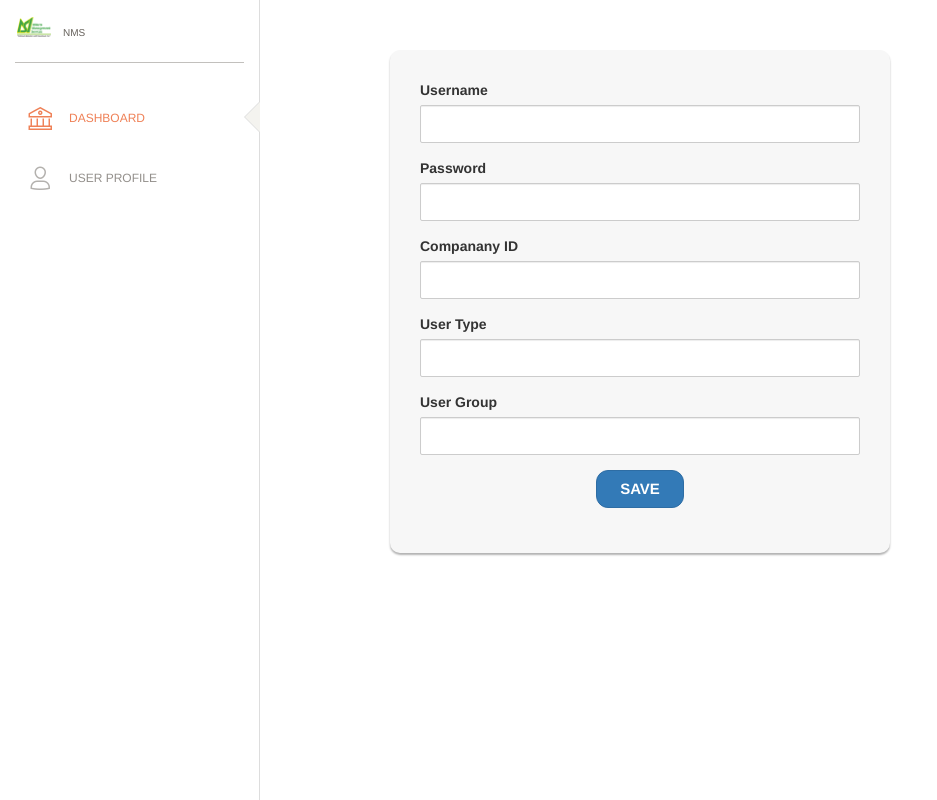
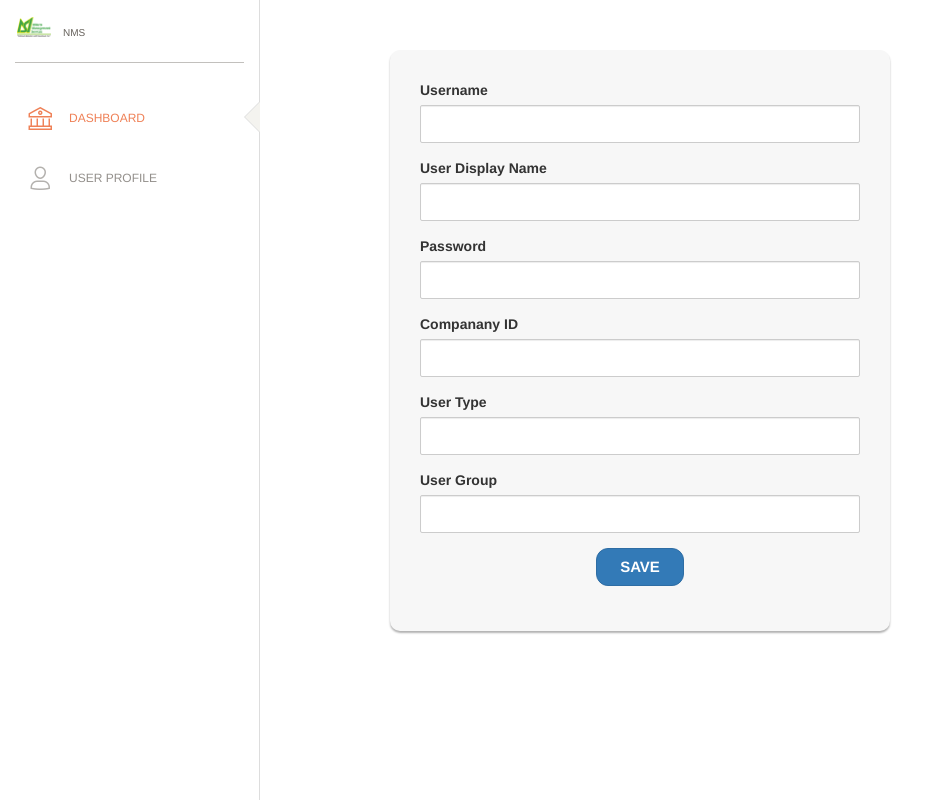
Before and after one commit to shanesoysa/Nikro-system-backup, a PHP site: page /usermanagement.php in a window 1280 px wide. Shown: the whole page, without its empty margins (0-937 px from the left). Run offline with PHP 8.4, Linux system fonts and the light colour scheme; the visitor is signed in with stand-in values (Sample User, id 1); data that the repository does not hold is empty; some libraries are stand-ins or nearby versions.

Commit message:
add displayname to form and get DIsplay name directly from database

```diff
--- a/php_code.php
+++ b/php_code.php
@@ -43,6 +43,7 @@
 		$Companyid = $_POST['Companyid'];
 		$Usertype = $_POST['Usertype'];
 		$Usergroup = $_POST['Usergroup'];
+		$UserDisplayName=$_POST['User_Display_name'];
 
 		$insert_query = mysqli_query($db, "INSERT INTO user_details (USER_LOGIN_NAME, USER_PASSWORD, USER_COMPANY_ID, USER_TYPE,USER_GROUP) VALUES ('$Username', '$Password', '$Companyid', '$Usertype', '$Usergroup')");
 
@@ -51,11 +52,13 @@
 		if($insert_query)
 		{
 			$last_id = $db->insert_id;
-			$insert_into_user_p = mysqli_query($db, "INSERT INTO user_p_details (RECORD_ID,USER_COMPANY_ID) VALUES ('$last_id','$Companyid')");
+			$insert_into_user_p = mysqli_query($db, "INSERT INTO user_p_details (RECORD_ID,USER_COMPANY_ID,USER_DISPLAY_NAME) VALUES ('$last_id','$Companyid','$UserDisplayName')");
 
 			$inset_into_temp=mysqli_query($db, "INSERT INTO temp (Record_ID) VALUES ('$last_id')");
 
+
 			if($insert_into_user_p && $inset_into_temp ){
+
 			$_SESSION['message'] = "User created successfully !";
 			header('location: list.php');
 		}
--- a/usermanagement.php
+++ b/usermanagement.php
@@ -191,6 +191,11 @@
 		<div class="form-group">
 			<label id="N021401">Username</label>
 			<input type="text" id="N021001" class="form-control" name="Username" value="">
+		</div>
+
+    <div class="form-group">
+			<label id="N021406">User Display Name</label>
+			<input type="text" id="N021006" class="form-control" name="User_Display_name" value="">
 		</div>
 
 		<div class="form-group">
```
Also changed, not shown: dashboard.php (+16 -10 lines).
